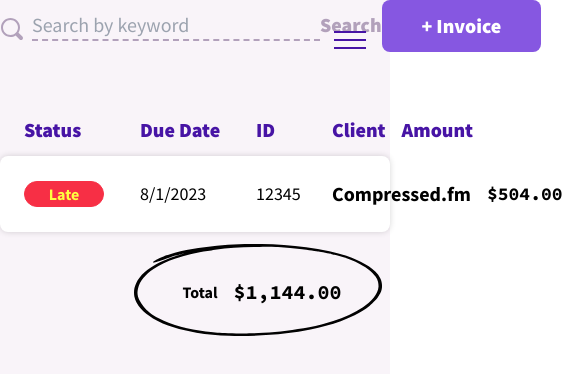
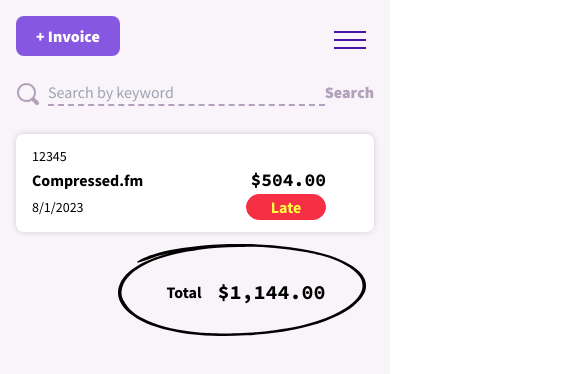
Before and after one commit to its-cess/everything-svelte, a SvelteKit app: page /invoices in a window 390 px wide. Shown: the top 374 px of the page, 585 px wide, since content can reach past the window. Built offline with nearby package versions, Linux system fonts and the light colour scheme.

Commit message:
create custom grid template areas. style invoice page for mobile.

```diff
--- a/src/app.css
+++ b/src/app.css
@@ -18,7 +18,7 @@
 
 @layer components {
 	.invoice-table {
-		@apply mb-3 grid w-full grid-cols-invoiceTable gap-4 px-6;
+		@apply mb-3 grid w-full grid-cols-invoiceTableMobile gap-x-4 px-4 lg:grid-cols-invoiceTable lg:px-6;
 	}
 }
 
--- a/src/lib/components/Search.svelte
+++ b/src/lib/components/Search.svelte
@@ -10,7 +10,7 @@
 		type="text"
 		name="search"
 		placeholder="Search by keyword"
-		class="w-72 border-b-2 border-dashed border-b-pastelPurple bg-transparent font-sansSerif text-xl text-black outline-none focus:border-b-lavenderIndigo focus:border-solid"
+		class=" w-full md:w-[14rem] lg:w-72 border-b-2 border-dashed border-b-pastelPurple bg-transparent font-sansSerif text-base lg:text-xl text-black outline-none focus:border-b-lavenderIndigo focus:border-solid"
 	/>
-	<button class="font-sansSerif text-xl font-black text-pastelPurple">Search</button>
+	<button class="font-sansSerif text-base lg:text-xl font-black text-pastelPurple">Search</button>
 </div>
--- a/src/lib/components/Tag.svelte
+++ b/src/lib/components/Tag.svelte
@@ -1,9 +1,10 @@
 <script lang="ts">
 	export let label: 'draft' | 'sent' | 'current' | 'late' | 'paid' = 'draft';
+	export let className = '';
 </script>
 
 <div
-	class="text-md w-20 rounded-full text-center font-bold capitalize border-1"
+	class={`text-md w-20 rounded-full text-center font-bold capitalize border-1 ${className}`}
 	class:inverted={label === 'draft'}
 	class:success={label === 'sent' || label === 'current'}
 	class:alert={label === 'late'}
--- a/src/routes/(dashboard)/+layout.svelte
+++ b/src/routes/(dashboard)/+layout.svelte
@@ -4,7 +4,7 @@
 
 <div class="grid grid-cols-12 md:gap-x-16 bg-whisper min-h-screen">
 	<Navbar />
-	<main class=" col-span-12 md:col-span-8 md:pt-10">
+	<main class="px-4 pt-4 col-span-12 md:col-span-8 md:pt-10">
 		<slot />
 	</main>
 </div>
--- a/src/routes/(dashboard)/invoices/+page.svelte
+++ b/src/routes/(dashboard)/invoices/+page.svelte
@@ -11,14 +11,16 @@
 	<title>Invoices | The Dollar Holler</title>
 </svelte:head>
 
-<div class="flex justify-between items-center mb-16">
+<div
+	class="flex flex-col-reverse md:flex-row justify-between items-start md:items-center mb-7 lg:mb-16 gap-y-6 md:gap-y-4"
+>
 	<!-- SEARCH FIELD -->
 	<Search />
 
 	<!-- NEW INVOICE BUTTON -->
 	<div>
 		<button
-			class="relative whitespace-nowrap rounded-lg bg-lavenderIndigo px-10 py-3 font-sansSerif text-xl font-black text-white shadow-colored hover:shadow-coloredHover translate-y-0 hover:-translate-y-2 transition-all"
+			class="relative whitespace-nowrap rounded-lg bg-lavenderIndigo px-5 lg:px-10 py-2 lg:py-3 font-sansSerif text-base lg:text-xl font-black text-white shadow-colored hover:shadow-coloredHover translate-y-0 hover:-translate-y-2 transition-all"
 			>+ Invoice</button
 		>
 	</div>
@@ -27,7 +29,7 @@
 <!-- INVOICE LIST -->
 <div>
 	<!-- header row -->
-	<div class="table-header invoice-table text-daisyBush">
+	<div class="table-header hidden lg:grid invoice-table text-daisyBush">
 		<h3>Status</h3>
 		<h3>Due Date</h3>
 		<h3>ID</h3>
@@ -38,17 +40,19 @@
 	</div>
 
 	<!-- invoices -->
-	<div class="invoice-table items-center bg-white py-6 rounded-lg shadow-tableRow">
-		<div><Tag label="late" /></div>
-		<div class="text-lg">8/1/2023</div>
-		<div class="text-lg">12345</div>
-		<div class="text-xl font-bold">Compressed.fm</div>
-		<div class="font-mono text-lg font-bold">$504.00</div>
-		<div class="text-lg center">
-			<a href="#" class="text-pastelPurple hover:text-daisyBush"><View /></a>
+	<div
+		class="invoice-table invoice-row items-center bg-white py-3 lg:py-6 rounded-lg shadow-tableRow"
+	>
+		<div class="status"><Tag label="late" className="ml-auto lg:ml-0" /></div>
+		<div class="text-sm lg:text-lg dueDate">8/1/2023</div>
+		<div class="text-sm lg:text-lg invoiceNumber">12345</div>
+		<div class="text-base lg:text-xl font-bold clientName">Compressed.fm</div>
+		<div class="font-mono text-lg font-bold amount text-right">$504.00</div>
+		<div class="text-sm lg:text-lg center viewButton">
+			<a href="#" class="text-pastelPurple hover:text-daisyBush hidden lg:block"><View /></a>
 		</div>
-		<div class="text-lg center">
-			<buton class="text-pastelPurple hover:text-daisyBush"><ThreeDots /></buton>
+		<div class="text-sm lg:text-lg center moreButton">
+			<buton class="text-pastelPurple hover:text-daisyBush hidden lg:block"><ThreeDots /></buton>
 		</div>
 	</div>
 </div>
@@ -59,4 +63,45 @@
 	.table-header h3 {
 		@apply text-xl font-black leading-snug;
 	}
+
+	/* default grid-template-areas (MOBILE) */
+	.invoice-row {
+		grid-template-areas:
+			'invoiceNumber invoiceNumber'
+			'clientName amount'
+			'dueDate status';
+	}
+
+	/* grid-template-areas for DESKTOP (lg+ screens) */
+	@media (min-width: 1024px) {
+		/* creating the grid-template-areas. on desktop they are all in a line: */
+		.invoice-row {
+			grid-template-areas: 'status dueDate invoiceNumber clientName amount viewButton moreButton';
+		}
+	}
+
+	/* assigning the grid area with the class name of 'status' to the grid-template-area we defined as 'status' above.
+   will do that with all the areas defined above. we are doing this because tailwind does not support grid-template-areas */
+	.invoice-row .status {
+		grid-area: status;
+	}
+	.invoice-row .dueDate {
+		grid-area: dueDate;
+	}
+
+	.invoice-row .invoiceNumber {
+		grid-area: invoiceNumber;
+	}
+	.invoice-row .clientName {
+		grid-area: clientName;
+	}
+	.invoice-row .amount {
+		grid-area: amount;
+	}
+	.invoice-row .viewButton {
+		grid-area: viewButton;
+	}
+	.invoice-row .moreButton {
+		grid-area: moreButton;
+	}
 </style>
--- a/tailwind.config.cjs
+++ b/tailwind.config.cjs
@@ -36,7 +36,8 @@
 				fog: '#decaec'
 			},
 			gridTemplateColumns: {
-				'invoiceTable': '100px 100px 60px 1fr 116px 32px 32px'
+				'invoiceTable': '100px 100px 60px 1fr 116px 32px 32px',
+				'invoiceTableMobile': '1fr 90px'
 			},
 			zIndex: {
 				navBarToggle: 91,
```
